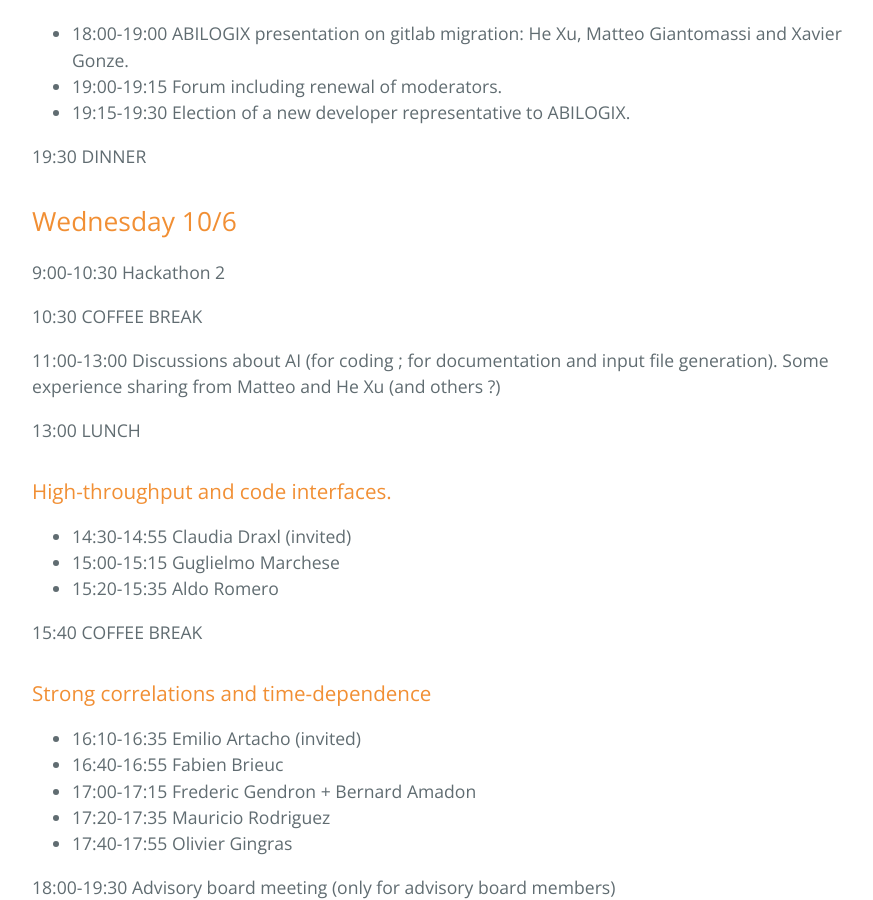
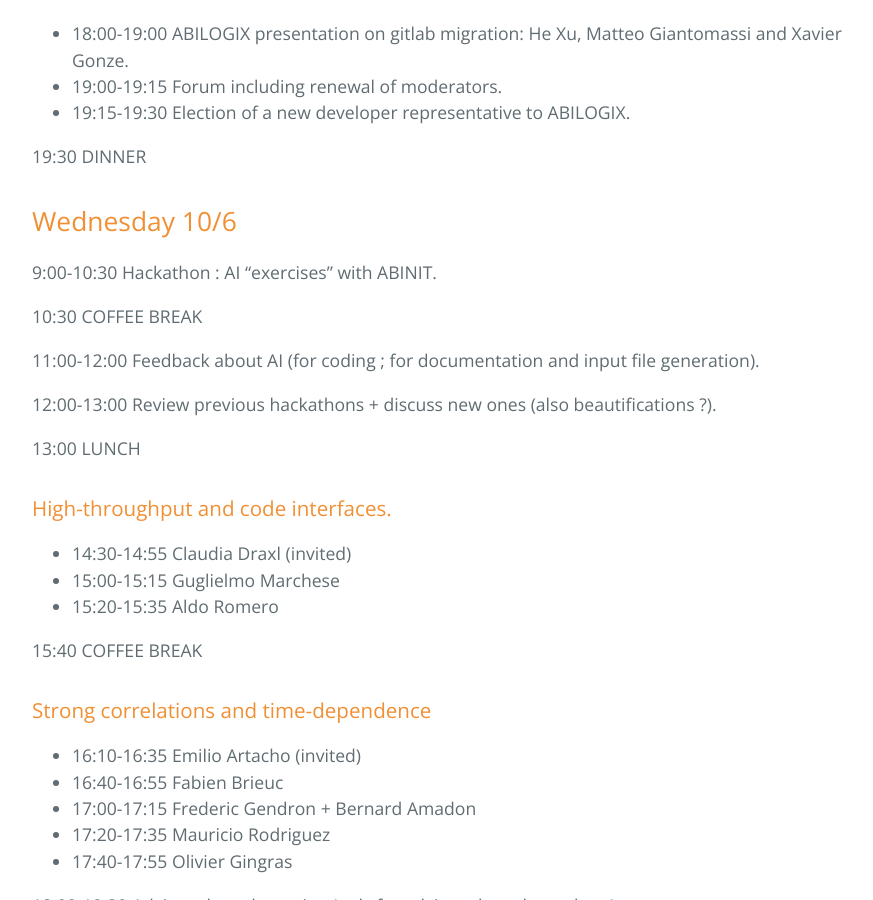
Before and after one commit to abinit/abidev2026, a Jekyll site: the page built from docs/program.md, in a window 1280 px wide and 900 px high, scrolled down 2374 px. Shown: the whole window, without its empty margins (192-1065 px from the left). Built offline with Jekyll 4.4.1, drawn with Linux system fonts in a browser that asks for light colours; the repository's description, which GitHub fills in, is left out.

Commit message:
Update Wed program

```diff
--- a/docs/program.md
+++ b/docs/program.md
@@ -89,11 +89,13 @@ Session titles and schedule might still be modified ! Titles of oral presentatio
 
 ## Wednesday 10/6
 
-9:00-10:30 Hackathon 2
+9:00-10:30 Hackathon : AI "exercises" with ABINIT.
 
 10:30 COFFEE BREAK
 
-11:00-13:00 Discussions about AI (for coding ; for documentation and input file generation). Some experience sharing from Matteo and He Xu (and others ?)
+11:00-12:00 Feedback about AI (for coding ; for documentation and input file generation).
+
+12:00-13:00 Review previous hackathons + discuss new ones (also beautifications ?).
 
 13:00 LUNCH
 
```
